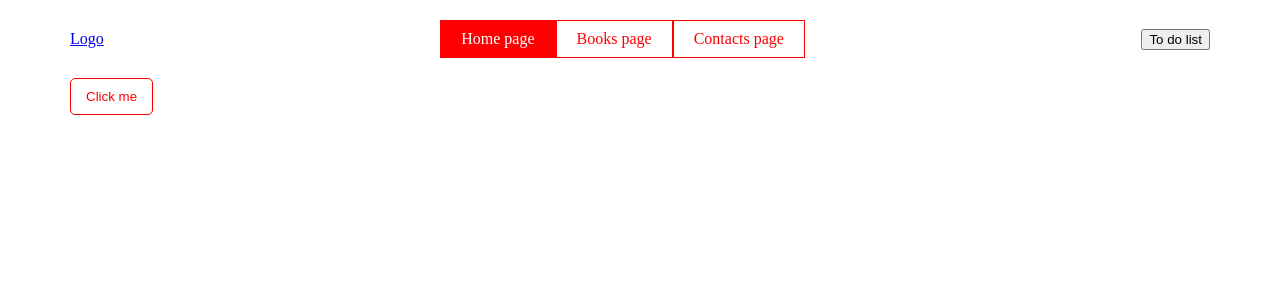
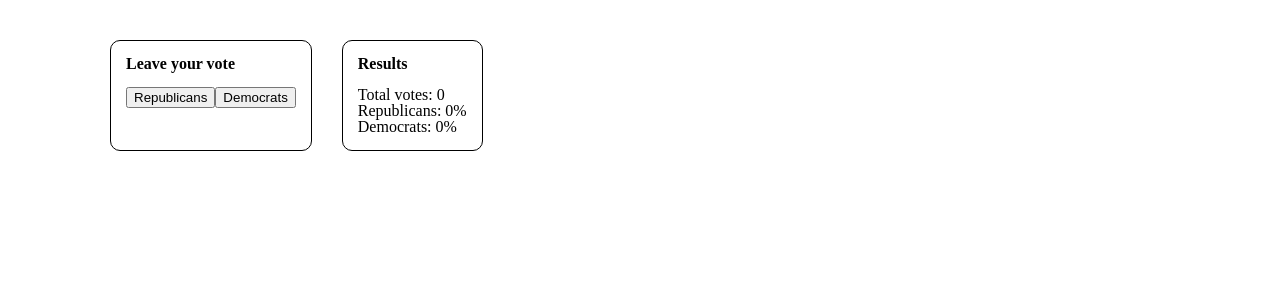
Before and after one commit to AntonioBukin/ex_reactClassComponents, a React (Create React App) app: page / in a window 1280 px wide. Shown: the top 300 px of the page. Built offline with nearby package versions, Linux system fonts and the light colour scheme.

Commit message:
add additional info

```diff
--- a/src/App.js
+++ b/src/App.js
@@ -1,5 +1,6 @@
 import Navbar from "./modules/Navbar/Navbar";
 import ToggleButton from "./shared/components/ToggleButton/ToggleButton";
+import Vote from "./modules/Vote/Vote";
 
 import navbarMenuItems from "./data/navbarMenuItems.json"
 
@@ -8,9 +9,10 @@ import "./shared/styles/styles.scss";
 function App() {
   return (
     <>
-    <Navbar menuItems={navbarMenuItems} />
+    {/* <Navbar menuItems={navbarMenuItems} /> */}
     <div className="container">
-    <ToggleButton text="Click me" />
+    {/* <ToggleButton text="Click me" /> */}
+    <Vote/>
     </div>
     </>
   );
--- /dev/null
+++ b/src/modules/Vote/Vote.jsx
@@ -0,0 +1,55 @@
+import { Component } from "react";
+
+import VoteActions from "./VoteActions/VoteActions";
+import VoteResult from "./VoteResult/VoteResult";
+
+import styles from "./vote.module.scss"
+
+class Vote extends Component {
+    state = {
+        republicans: 0,
+        democrats: 0,
+    }
+
+    calcTotal() {
+        const {republicans, democrats} = this.state;
+        const total = republicans + democrats;
+        return total;
+    }
+
+    calcPercent(name) {
+        const value = this.state[name];//this.state['democrats']
+        const total = this.calcTotal();
+        if(!total) {
+            return 0;
+        }
+
+        const result = Math.round((value / total) * 100);
+        return result;
+    }
+
+        leaveVote = (name) => {
+            this.setState(prevState => {
+                return {
+                    [name]: prevState[name] + 1}
+            })
+    }
+
+
+        render() {
+            const total = this.calcTotal();
+
+        const democratesPercent = this.calcPercent("democrats");
+        const republicansPercent = this.calcPercent("republicans");
+
+        return (
+            <div className={styles.wrapper}>
+                <VoteActions leaveVote={this.leaveVote}/>
+                <VoteResult total={total} democratesPercent={democratesPercent} republicansPercent={republicansPercent}/>
+            </div>
+        )
+    }
+}
+
+
+export default Vote;
--- /dev/null
+++ b/src/modules/Vote/VoteActions/VoteActions.jsx
@@ -0,0 +1,13 @@
+import styles from "../vote.module.scss";
+
+const VoteActions = ({leaveVote}) => {
+    return (
+        <div className={styles.block}>
+            <h4 className={styles.blockTitle}>Leave your vote</h4>
+            <button onClick={()=> leaveVote("republicans")}>Republicans</button>
+            <button onClick={()=> leaveVote("democrats")}>Democrats</button>
+        </div>
+    )
+}
+
+export default VoteActions;
--- /dev/null
+++ b/src/modules/Vote/VoteResult/VoteResult.jsx
@@ -0,0 +1,14 @@
+import styles from "../vote.module.scss";
+
+const VoteResult = ({total, democratesPercent, republicansPercent}) => {
+    return (
+        <div className={styles.block}>
+            <h4 className={styles.blockTitle}>Results</h4>
+            <p>Total votes: {total}</p>
+            <p>Republicans: {republicansPercent}%</p>
+            <p>Democrats: {democratesPercent}%</p>
+        </div>
+    )
+}
+
+export default VoteResult;
--- /dev/null
+++ b/src/modules/Vote/vote.module.scss
@@ -0,0 +1,17 @@
+.wrapper {
+    display: flex;
+    gap: 30px;
+    padding: 40px;
+}
+
+.block {
+    padding: 15px;
+    border: 1px solid;
+    border-radius: 10px;
+
+    &Title {
+        font-weight: bold;
+        font-size: 16px;
+        margin-bottom: 15px;
+    }
+}
```
